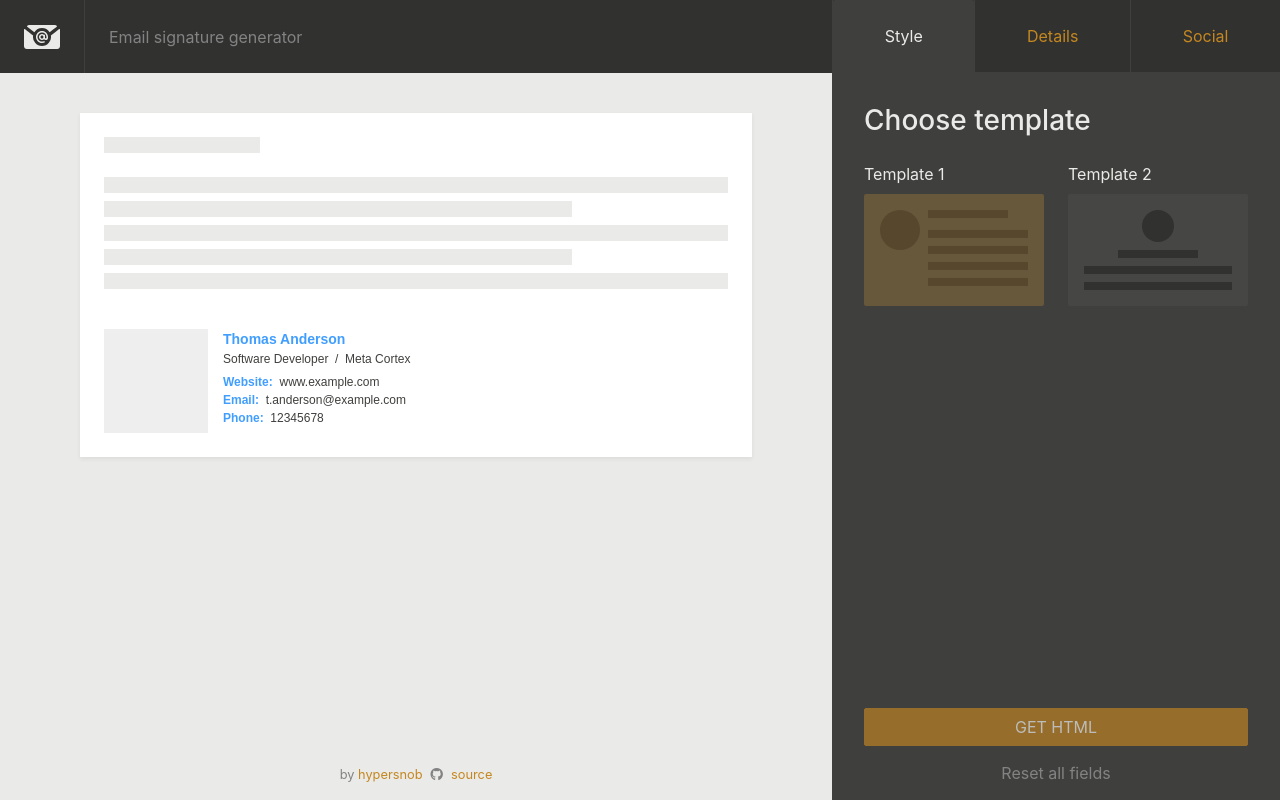
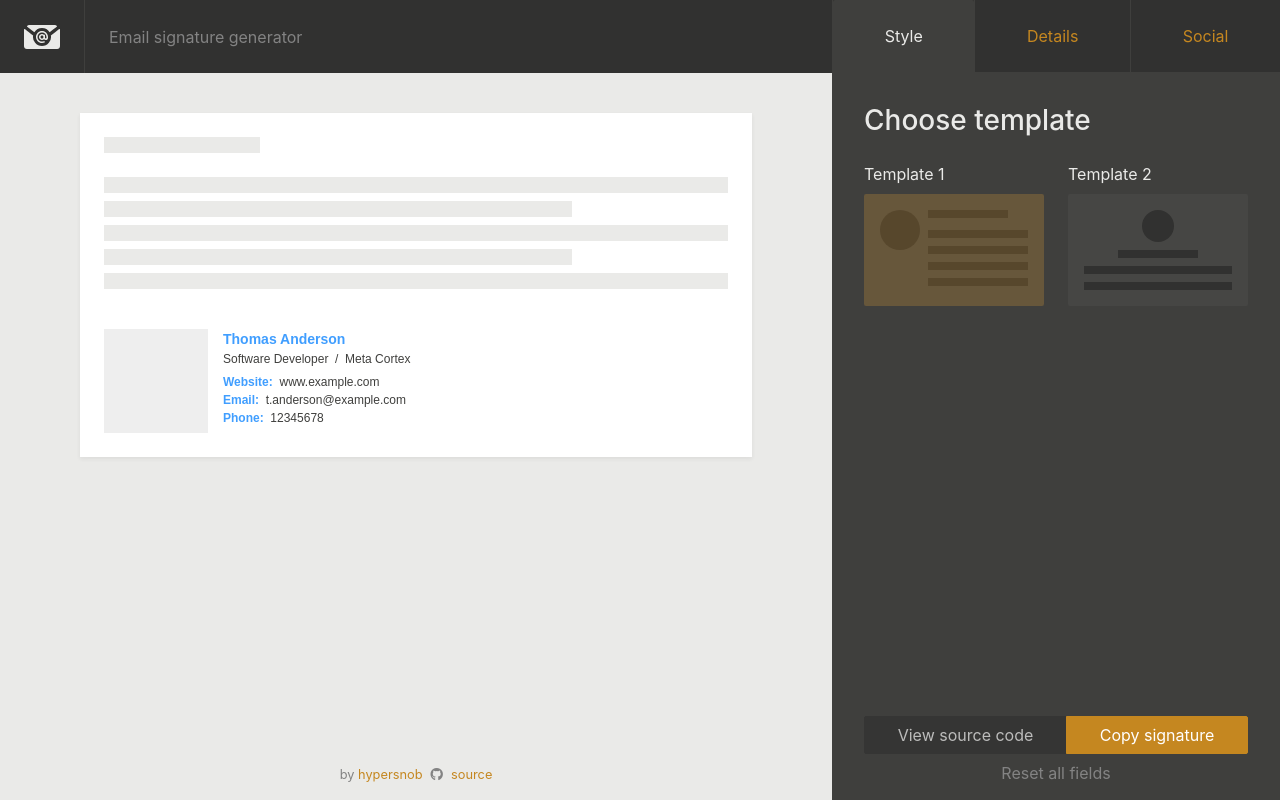
Before and after one commit to hypersnob/sigmy.email, a React (Create React App) app: page / in a window 1280 px wide. Built offline with nearby package versions, Linux system fonts and the light colour scheme.

Commit message:
double ID fix

```diff
--- a/src/components/controls.js
+++ b/src/components/controls.js
@@ -1,9 +1,11 @@
 import React, {useState} from 'react'
-import { Button, TabContent, TabPane, Nav, NavItem, NavLink } from 'reactstrap'
+import { Button, ButtonGroup, TabContent, TabPane, Nav, NavItem, NavLink } from 'reactstrap'
 import SourceModal from './source-modal'
 import { GeneralForm } from './forms/general-form'
 import { TemplateForm } from './forms/template-form'
 import { SocialForm } from './forms/social-form'
+import { copyTextToClipboard} from '../utils/helpers'
+import { getSignature } from '../utils/get-signature'
 import cn from 'classnames'
 
 export default function Controls({template, signature, social, dispatch}) {
@@ -59,7 +61,10 @@ export default function Controls({template, signature, social, dispatch}) {
           </TabPane>
         </TabContent>
         <div className='mt-auto'>
-          <SourceModal buttonLabel='Get HTML' signature={signature} template={template} />
+          <ButtonGroup className='d-flex'>
+            <SourceModal buttonLabel='View source code' signature={signature} template={template} social={social} />
+            <Button color="primary" className='flex-grow-1' onClick={() => copyTextToClipboard(getSignature(signature))}>Copy signature</Button>
+          </ButtonGroup>
           <Button onClick={() => dispatch({type: 'reset'})} className="text-muted" color='link' block>Reset all fields</Button>
         </div>
       </div>
--- a/src/components/forms/social-form.js
+++ b/src/components/forms/social-form.js
@@ -139,7 +139,7 @@ export function SocialForm({social, dispatch}) {
   function toggleChannel (event) {
     let target = event.target.closest('button');
     channels.map((channel) => {
-      if(target.id === channel.name) channel.active = !channel.active;
+      if(target.dataset.name === channel.name) channel.active = !channel.active;
       return channel;
     })
     setChannels([...channels])
@@ -152,7 +152,7 @@ export function SocialForm({social, dispatch}) {
       <Form>
         <div className='mb-4 ml-1'>
           {channels.map((channel, index) => (
-            <Button key={index} className={cn({active: channel.active}, 'p-2', 'btn-social')} color='light' outline id={channel.name} onClick={toggleChannel} >
+            <Button key={index} className={cn({active: channel.active}, 'p-2', 'btn-social')} color='light' outline data-name={channel.name} onClick={toggleChannel} >
               <i className={cn('fab', { [`fa-${channel.name}`]:true } )} />
             </Button>
           ))}
@@ -169,7 +169,7 @@ export function SocialForm({social, dispatch}) {
                 placeholder={channel.placeholder}
               />
               <InputGroupAddon addonType="append">
-                <Button color='gray-dark' outline id={channel.name} onClick={toggleChannel}>
+                <Button color='gray-dark' outline data-name={channel.name} onClick={toggleChannel}>
                   &times;
                 </Button>
               </InputGroupAddon>
--- a/src/components/source-modal.js
+++ b/src/components/source-modal.js
@@ -13,6 +13,7 @@ const SourceModal = (props) => {
     className,
     signature,
     template,
+    social
   } = props;
 
   const [modal, setModal] = useState(false);
@@ -21,7 +22,7 @@ const SourceModal = (props) => {
 
   return (
     <>
-      <Button color='primary' className='text-uppercase' block onClick={toggle} disabled={isActive(signature)}>{buttonLabel}</Button>
+      <Button className='flex-grow-1' onClick={toggle} disabled={isActive(signature)}>{buttonLabel}</Button>
       <Modal isOpen={modal} toggle={toggle} className={className} size='lg' >
         <ModalHeader toggle={toggle}>Your email signature</ModalHeader>
         <ModalBody className='py-0'>
@@ -32,7 +33,7 @@ const SourceModal = (props) => {
         </ModalBody>
         <ModalFooter>
           <Button onClick={toggle}>Cancel</Button>
-          <Button color='primary' onClick={() => {copyTextToClipboard(getSource(signature, template)); toggle()}}>Copy</Button>
+          <Button color='primary' onClick={() => {copyTextToClipboard(getSource(signature, template, social)); toggle()}}>Copy</Button>
         </ModalFooter>
       </Modal>
     </>
--- a/src/scss/style.scss
+++ b/src/scss/style.scss
@@ -13,7 +13,7 @@
 @import "../../node_modules/bootstrap/scss/buttons";
 @import "../../node_modules/bootstrap/scss/transitions";
 // @import "../../node_modules/bootstrap/scss/dropdown";
-// @import "../../node_modules/bootstrap/scss/button-group";
+@import "../../node_modules/bootstrap/scss/button-group";
 @import "../../node_modules/bootstrap/scss/input-group";
 // @import "../../node_modules/bootstrap/scss/custom-forms";
 @import "../../node_modules/bootstrap/scss/nav";
--- /dev/null
+++ b/src/utils/get-signature.js
@@ -0,0 +1,10 @@
+export function getSignature(signature) {
+  return `${signature.name || ''}
+${signature.job || ''} | ${signature.company || ''}
+
+phone: ${signature.phone || ''}
+email: ${signature.email || ''}
+
+website: ${signature.website || ''}
+address: ${signature.address || ''}`
+}
```
